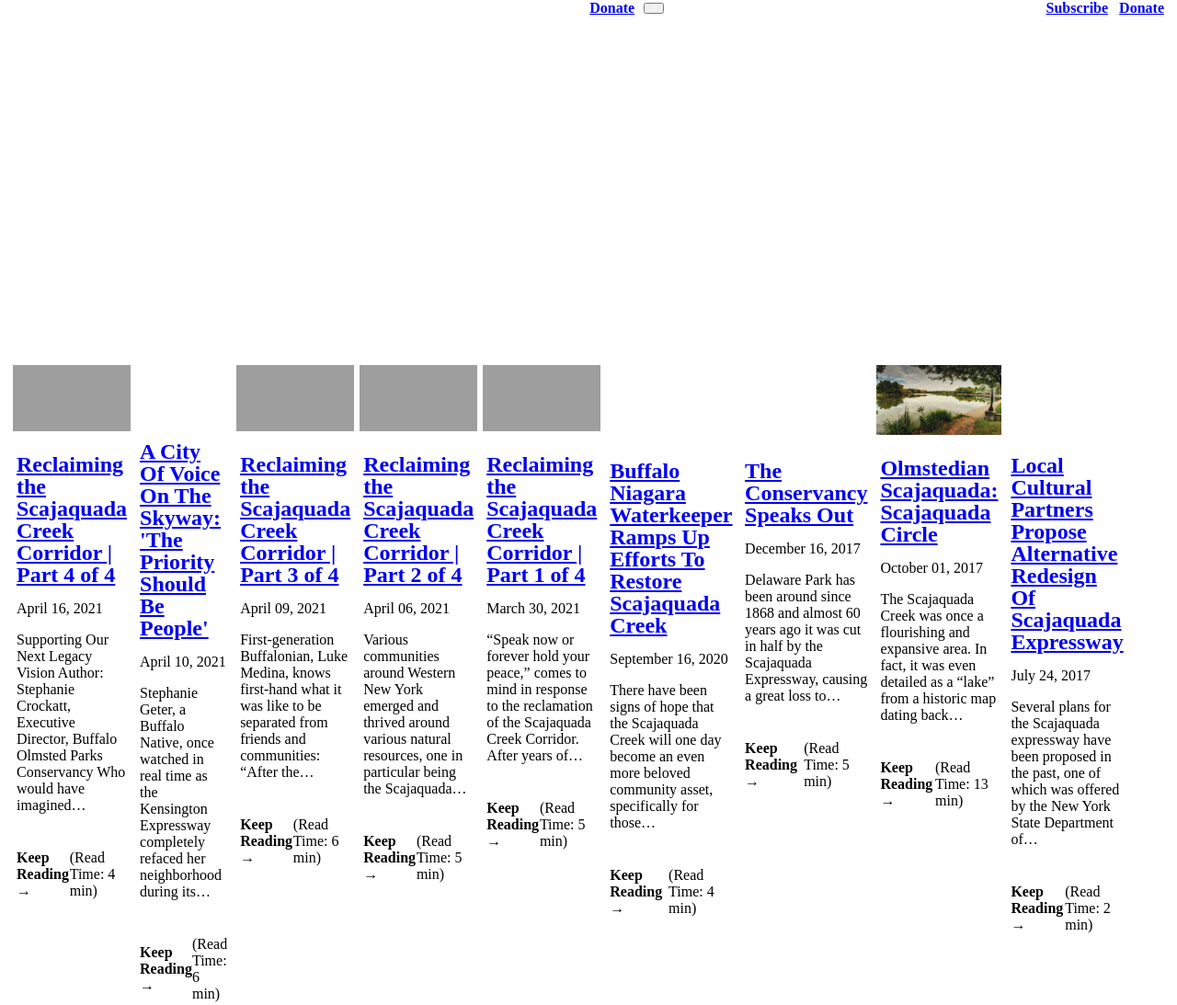
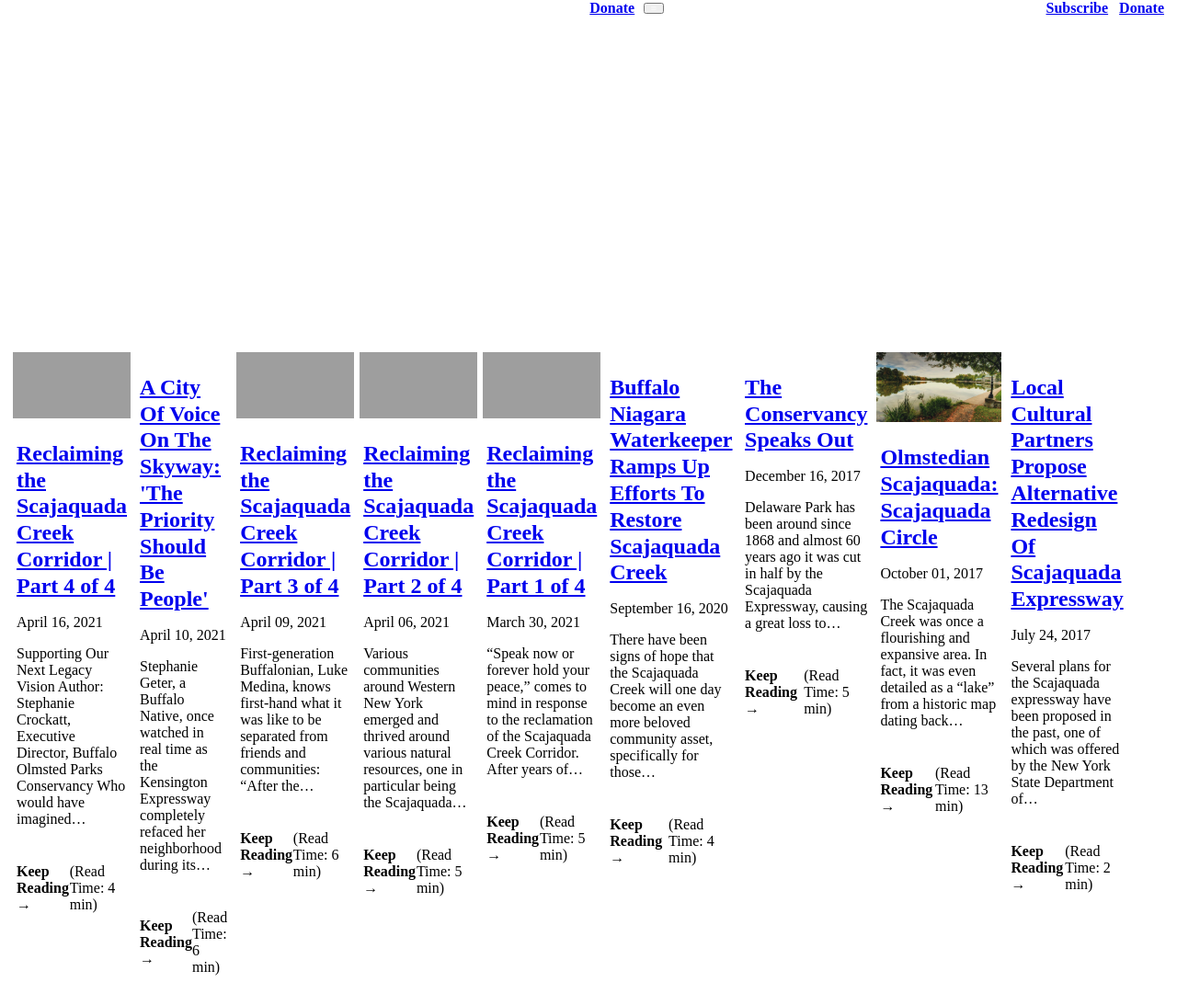
Before and after one commit to IHIutch/scc-site, a Gatsby site: page /blog in a window 1280 px wide. Shown: the top 1093 px of the page at 92% size. Built offline with nearby package versions, Linux system fonts and the light colour scheme; Gatsby itself is replaced by a stand-in of ours; grey boxes are pictures that could not be loaded.

Commit message:
update blog page

```diff
--- a/src/components/PostCard.js
+++ b/src/components/PostCard.js
@@ -22,6 +22,7 @@ export default function PostCard({ post }) {
       onBlur={() => setIsActive(false)}
     >
       <Box borderColor="tealGreen.700" borderWidth="2px">
+        {post.frontmatter.featuredImage && (
           <AspectRatio ratio={16 / 9}>
             <Box h="100%" w="100%">
               <Box
@@ -35,8 +36,9 @@ export default function PostCard({ post }) {
               />
             </Box>
           </AspectRatio>
+        )}
         <Box p="4" color="tealGreen.700">
-          <Heading size="lg" mb="2" lineHeight="1">
+          <Heading size="xl" mb="2" lineHeight="1.2">
             <LinkOverlay as={GatsbyLink} to={post.frontmatter.slug}>
               {post.frontmatter.title}
             </LinkOverlay>
--- a/src/pages/blog.js
+++ b/src/pages/blog.js
@@ -60,12 +60,12 @@ export default function Blog({ data }) {
           </Container>
         </Box>
         <Container>
-          <Grid py="6" templateColumns="repeat(12, 1fr)">
+          <Grid py="24" templateColumns="repeat(12, 1fr)">
             <GridItem
               colStart={{ lg: '2', xl: '3' }}
               colSpan={{ base: '12', lg: '10', xl: '8' }}
             >
-              <Grid py="32" templateColumns="repeat(12, 1fr)" gap="6">
+              <Grid templateColumns="repeat(12, 1fr)" gap="6">
                 {nodes &&
                   nodes.length > 0 &&
                   nodes.map((post) => (
```
Lines whose indentation alone changed are shown as unchanged.
